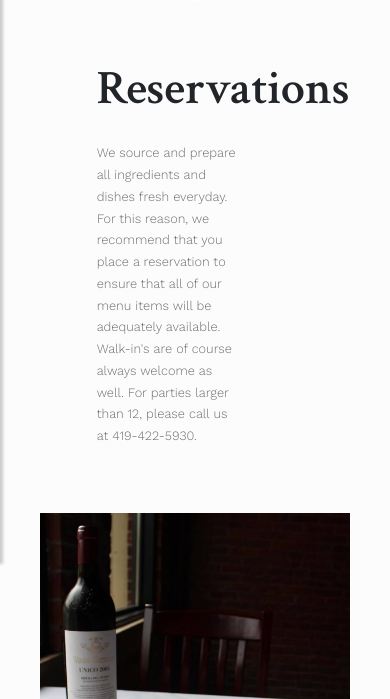
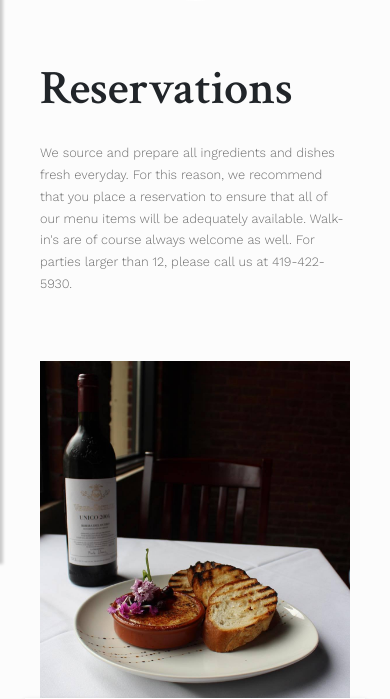
Before and after one commit to JustinLaureano/Portfolio, a Django app: page /the_gathering/reservations/ in a window 390 px wide. Shown: the part 283-982 px from the top of the page. Run offline with Django 3.2, Linux system fonts and the light colour scheme; some libraries are stand-ins or nearby versions.

Commit message:
made responsive layout changes

```diff
--- a/the_gathering/static/css/style.css
+++ b/the_gathering/static/css/style.css
@@ -144,7 +144,7 @@ span {
 }
 
 #sidebarCollapse {
-    z-index: 1000;
+    z-index: 998;
 }
 
 #sidebarCollapse i {
@@ -624,6 +624,10 @@ hr .sign-up {
 ----------------------------------------------------- */
 
 @media (max-width: 575.98px) {
+    .hours {
+        box-shadow: none;
+    }
+
     #history {
         margin-top: -25px;
     }
--- a/the_gathering/static/js/main.js
+++ b/the_gathering/static/js/main.js
@@ -100,12 +100,12 @@ $(document).ready(function () {
         `;
 
         if ($(window).width() < 580) {
-           console.log('less');
+        //    console.log('less');
            $('#footer-nav-list').text('');
            $('#footer-nav-list').append(oneColumn);
 
         } else if ($(window).width() < 880) {
-            console.log('more');
+            // console.log('more');
             $('#footer-nav-list').text('');
             $('#footer-nav-list').append(twoColumn);
        } else {
--- a/the_gathering/static/js/sr.js
+++ b/the_gathering/static/js/sr.js
@@ -1,4 +1,11 @@
+
+var windowWidth = window.innerWidth;
+
+// console.log(windowWidth);
+
+if (windowWidth > 450) {
     window.sr = ScrollReveal();
+
     // Portfolio
     sr.reveal('.sr-top', {
         duration: 1000,
@@ -32,7 +39,7 @@ sr.reveal('.sr-right', {
 
 
 
-
+    // The Gathering
     // index
     sr.reveal('.base-header', {
     duration: 2000,
@@ -386,3 +393,4 @@ duration: 2000,
     origin: 'right',
     distance: '800px'
     });
+};
--- a/the_gathering/templates/the_gathering/about.html
+++ b/the_gathering/templates/the_gathering/about.html
@@ -4,13 +4,11 @@
 
 
 <div class="row intro-text" id="about-intro"> <!-- About Us Intro -->
-    <div class="col-2"></div>
-    <div class="col-6 align-self-end">
+    <div class="col-12 col-sm-6 offset-sm-2 align-self-end">
         <h1>A Fine Collection of Food, Wine, and Spirits</h1>
         <br>
         <p>Whether you are looking for a casual or upscale fine dining experience, a superior selection of wine, spirits, or beer, the best outdoor patio experience in Findlay, an exclusive place to hold your next private event, or merely a place to relax, The Gathering, Gathering Wine, and Anvil Whiskey Bar offer an unsurpassed diversification of options that our staff wants to share with you.  Come “gather” with us!</p>
     </div>
-    <div class="col-4"></div>
 </div> <!-- End About Us Intro Intro -->
 
 <div class="row box-row"> <!-- About History -->
--- a/the_gathering/templates/the_gathering/contact.html
+++ b/the_gathering/templates/the_gathering/contact.html
@@ -4,13 +4,11 @@
 
 
 <div class="row intro-text" id="contact-intro"> <!-- Contact Intro -->
-    <div class="col-2"></div>
-    <div class="col-6 align-self-end">
+    <div class="col-12 col-sm-6 offset-sm-2 align-self-end">
         <h1>Contact Us</h1>
         <br>
         <p>We would love to answer any questions you may have regarding event planning, special requests, or our food and products.</p>
     </div>
-    <div class="col-4"></div>
 </div> <!-- End Contact Intro -->
 
 <div class="row box-row"> <!-- Contact Gathering -->
--- a/the_gathering/templates/the_gathering/drink.html
+++ b/the_gathering/templates/the_gathering/drink.html
@@ -4,13 +4,11 @@
 
 
 <div class="row intro-text" id="drink-intro"> <!-- Drink Intro -->
-    <div class="col-2"></div>
-    <div class="col-6 align-self-end">
+    <div class="col-12 col-sm-6 offset-sm-2 align-self-end">
         <h1>Drink</h1>
         <br>
         <p>The drink selection incorporates natural wines, local and foreign craft beers, fine whiskey, craft cocktails and espresso coffee. Our incredible selection of spirits will rival that of any large city in the Midwest, all available at any othe the three downtown locations.</p>
     </div>
-    <div class="col-4"></div>
 </div> <!-- End Drink Intro -->
 
 <div class="row box-row"> <!-- Natural Wine -->
--- a/the_gathering/templates/the_gathering/eat.html
+++ b/the_gathering/templates/the_gathering/eat.html
@@ -3,13 +3,11 @@
 {% block content %}
 
 <div class="row intro-text" id="eat-intro"> <!-- Eat Intro -->
-    <div class="col-2"></div>
-    <div class="col-6 align-self-end">
+    <div class="col-12 col-sm-6 offset-sm-2 align-self-end">
         <h1>Eat</h1>
         <br>
         <p>Offered at each of the Gathering properties, our Chef’s unique recipes provide guests an exceptional culinary experience at an affordable price. From the best burger and soups in town for lunch, to remarkable handcrafted appetizers and dinner selections, to made-from-scratch desserts, The Gathering is truly a 5-star dining experience.</p>
     </div>
-    <div class="col-4"></div>
 </div> <!-- End Eat Intro -->
 
 <div class="row box-row"> <!-- Dinner -->
--- a/the_gathering/templates/the_gathering/events.html
+++ b/the_gathering/templates/the_gathering/events.html
@@ -3,13 +3,11 @@
 {% block content %}
 
 <div class="row intro-text" id="listen-intro"> <!-- Listen Intro -->
-    <div class="col-2"></div>
-    <div class="col-6 align-self-end">
+    <div class="col-12 col-sm-6 offset-sm-2 align-self-end">
         <h1>Live Events</h1>
         <br>
         <p>With live music every weekend, frequent food, whiskey, and wine tastings, along with movie and trivia nights, there is always something to check out at the Gathering!</p>
     </div>
-    <div class="col-4"></div>
 </div> <!-- End Listen Intro -->
 
 
@@ -17,7 +15,7 @@
 {% if not forloop.counter|divisibleby:"2" %}
 <div class="row box-row" id="listen-event"> <!-- Event -->
     <div class="col-md-6 listen-event-image" id="listen-event-image">
-        <div class="box-image" style="background: url({{ event.event_image.url }}) no-repeat center center;background-size: cover;-moz-background-size: cover;-webkit-background-size: cover;-o-background-size: cover;"></div>
+        <div class="box-image" style="background: url({{ event.event_image.url }}) no-repeat center center; background-size: cover;-moz-background-size: cover;-webkit-background-size: cover;-o-background-size: cover;"></div>
     </div>
     <div class="col-md-6 text-center box-text-event bg-white listen-event-text" id="listen-event-text">
         <h2>{{ event.event_name }}</h2>
--- a/the_gathering/templates/the_gathering/reservations.html
+++ b/the_gathering/templates/the_gathering/reservations.html
@@ -4,13 +4,11 @@
 
 
 <div class="row intro-text" id="reservation-intro"> <!-- Reservation Intro -->
-    <div class="col-2"></div>
-    <div class="col-6 align-self-end">
+    <div class="col-12 col-sm-6 offset-sm-2 align-self-end">
         <h1>Reservations</h1>
         <br>
         <p>We source and prepare all ingredients and dishes fresh everyday. For this reason, we recommend that you place a reservation to ensure that all of our menu items will be adequately available. Walk-in's are of course always welcome as well. For parties larger than 12, please call us at 419-422-5930.</p>
     </div>
-    <div class="col-4"></div>
 </div> <!-- End Reservation Intro -->
 
 <div class="row box-row"> <!-- Reservation Field -->
@@ -127,7 +125,7 @@
 </div> <!-- End Reservation Field -->
 
 <div class="row"> <!-- Confirmation Box -->
-    <div class="col-8 offset-2" id="confirmation">
+    <div class="col-10 col-sm-8 offset-sm-2" id="confirmation">
         <div class="row">
             <div class="close">
                 <i class="fa fa-times"></i>
--- a/the_gathering/templates/the_gathering/shop.html
+++ b/the_gathering/templates/the_gathering/shop.html
@@ -3,13 +3,11 @@
 {% block content %}
 
 <div class="row intro-text" id="shop-intro"> <!-- Shop Intro -->
-    <div class="col-2"></div>
-    <div class="col-6 align-self-end">
+    <div class="col-12 col-sm-6 offset-sm-2 align-self-end">
         <h1>Shop</h1>
         <br>
         <p>We offer a selection of the finest wines from all over the world, and we want you to enjoy them when you are away from us as well. You can stop into the wine shop to view in person and speak to the knowledgeable staff for any questions.</p>
     </div>
-    <div class="col-4"></div>
 </div> <!-- End Eat Intro -->
 
 <div class="row box-row"> <!-- Gift Baskets -->
```
Also changed, not shown: the_gathering/static/js/main_function.js (+3 -6 lines). Lines whose indentation alone changed are shown as unchanged.
